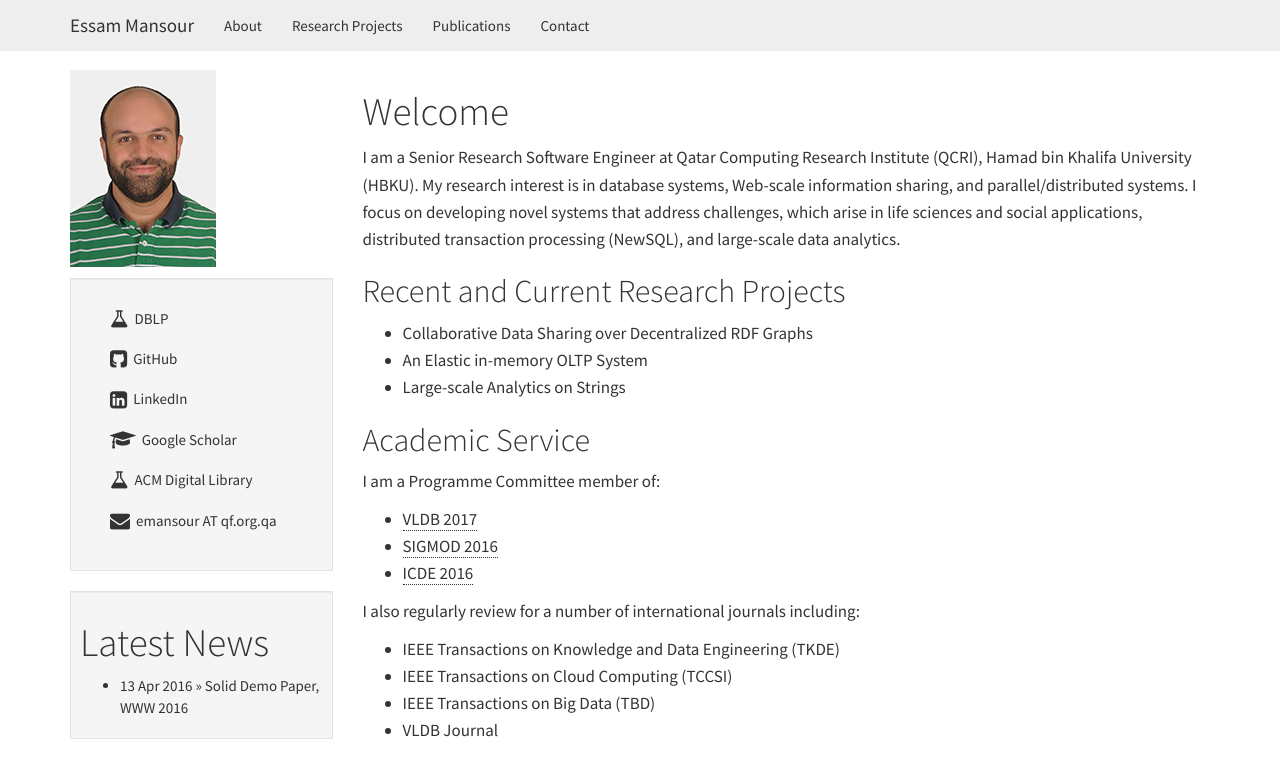
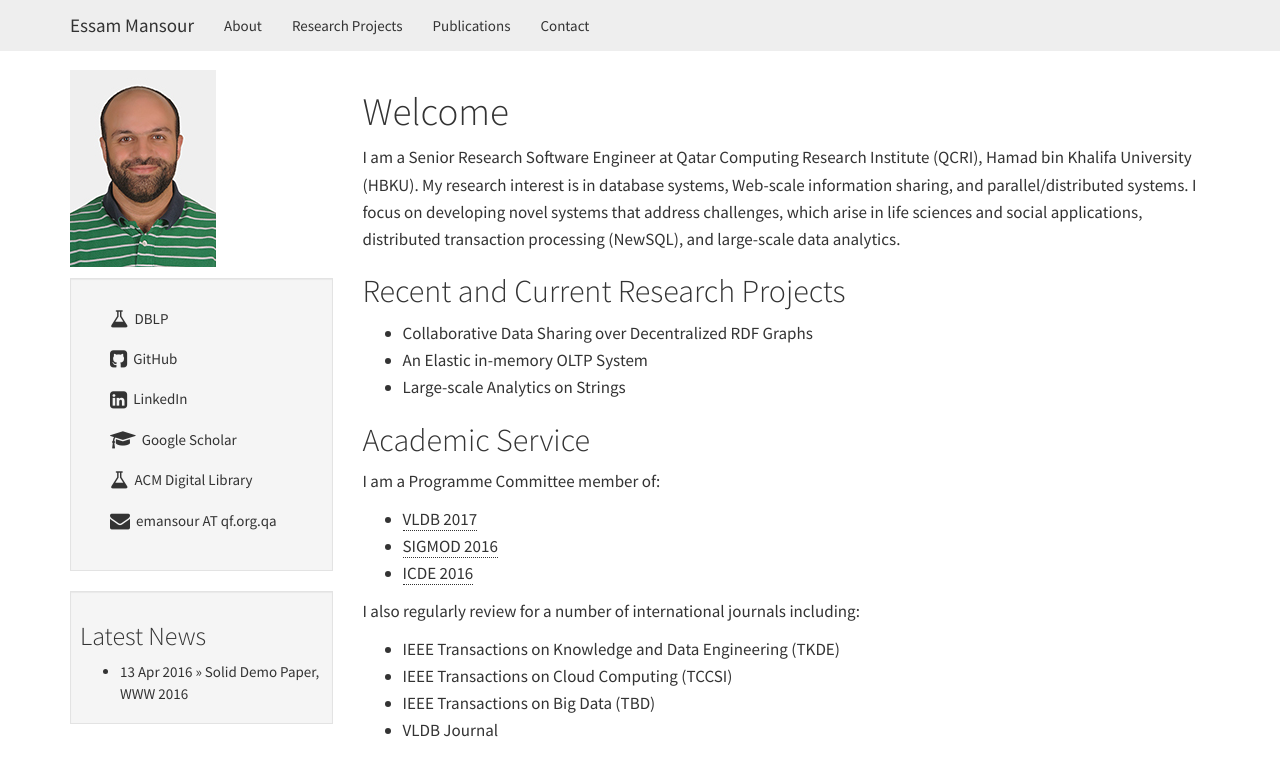
Before and after one commit to mansoure/mansoure.github.io, a Jekyll site: the page built from index.md, in a window 1280 px wide. Shown: the top 778 px of the page. Built offline with Jekyll 4.4.1, drawn with Linux system fonts in a browser that asks for light colours.

```diff
--- a/_layouts/default.html
+++ b/_layouts/default.html
@@ -78,7 +78,7 @@
 				</section>
 
 			<section class="well well-sm">
-				<h1>Latest News</h1>
+				<h3>Latest News</h3>
 				<ul class="posts">
 				  {% for post in site.posts %}
 				    <li><span>{{ post.date | date_to_string }}</span> » <a href="{{ post.url }}" title="{{ post.title }}">{{ post.title }}</a></li>
```
